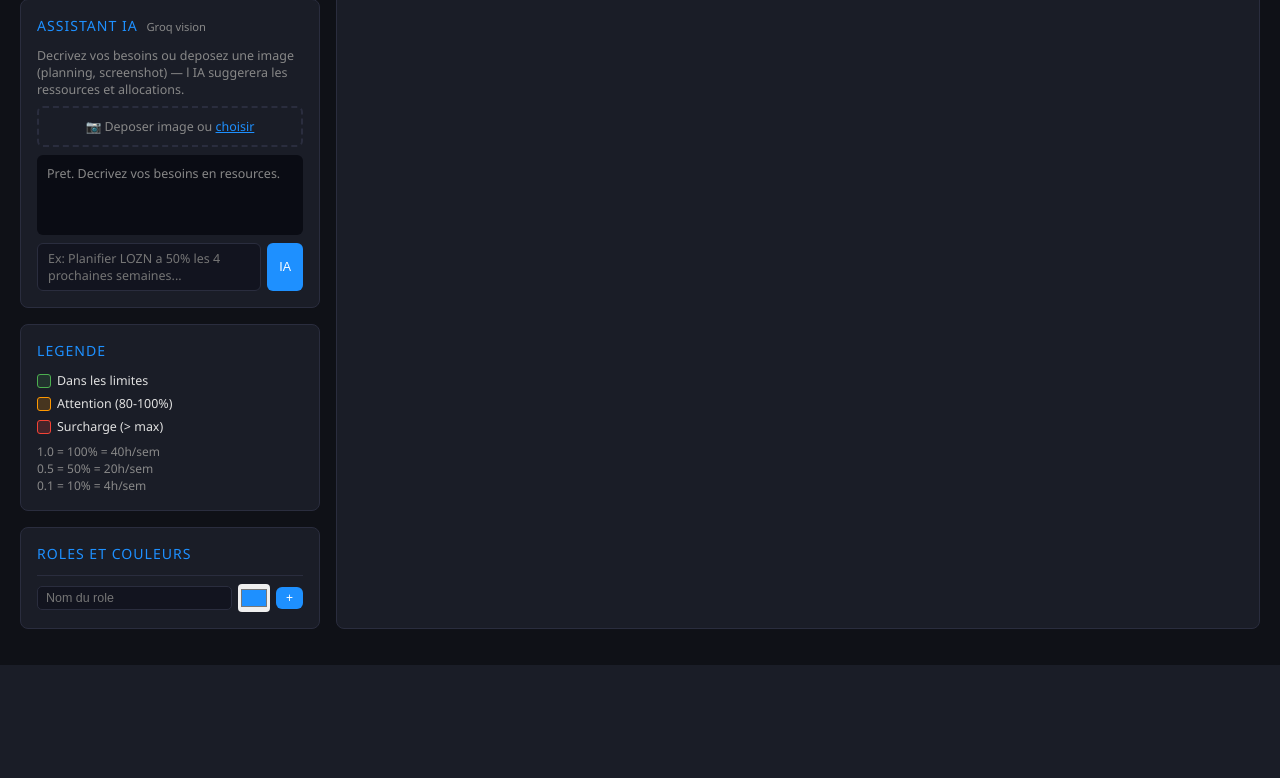
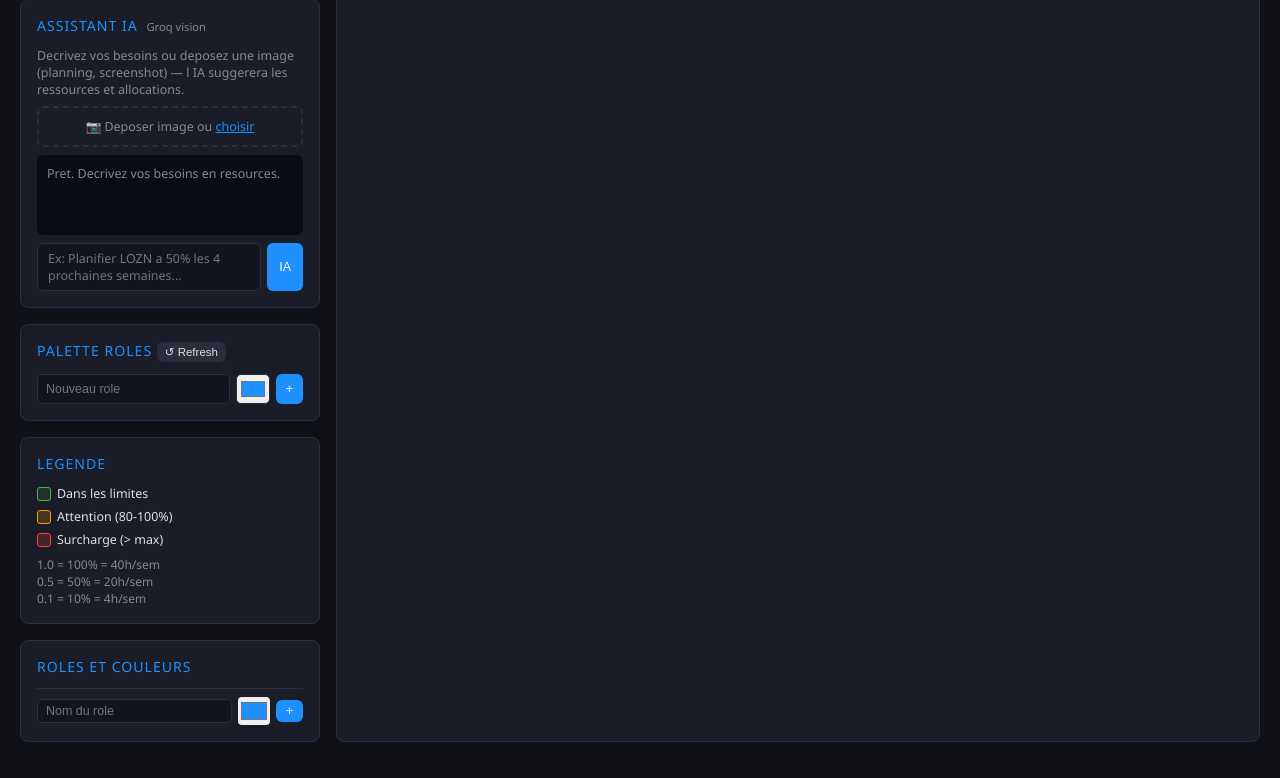
Before and after one commit to beyp/ProjectMind, a Python web app: template templates/capacity.html in a window 1280 px wide. Shown: the part 455-1233 px from the top of the page. Before the commit the page ends 1120 px from the top, so only its background shows below. Run offline with Jinja, Linux system fonts and the light colour scheme; the template is opened without the code that fills it, so the values that code supplies are empty.

Commit message:
feat: role_colors palette panel - load from DB, edit/add/delete roles + auto-color from DB

```diff
--- a/templates/capacity.html
+++ b/templates/capacity.html
@@ -205,6 +205,29 @@ header h1{color:var(--accent);font-size:1.05rem;}
         <button class="btn btn-p" id="cap-ia-send" style="font-size:0.78rem;padding:6px 12px;">
           IA
         </button>
+      </div>
+    </div>
+
+    <div class="card">
+      <div class="card-ttl">Palette roles
+        <button class="btn btn-n" id="btn-refresh-palette"
+          style="font-size:0.72rem;padding:3px 8px;margin-left:auto;">
+          &#x21BA; Refresh
+        </button>
+      </div>
+      <div id="palette-list" style="margin-bottom:10px;">
+        <!-- Chargé dynamiquement -->
+      </div>
+      <!-- Ajouter / modifier un rôle -->
+      <div style="display:flex;gap:6px;margin-top:8px;">
+        <input id="new-role" type="text" placeholder="Nouveau role"
+          style="flex:1;background:#12141f;border:1px solid var(--border);
+          color:var(--text);padding:4px 8px;border-radius:5px;font-size:0.78rem;">
+        <input id="new-role-color" type="color" value="#1E90FF"
+          style="width:34px;height:30px;padding:2px;border:1px solid var(--border);
+          border-radius:5px;cursor:pointer;">
+        <button class="btn btn-p" id="btn-add-role"
+          style="padding:4px 10px;font-size:0.78rem;">+</button>
       </div>
     </div>
 
```
